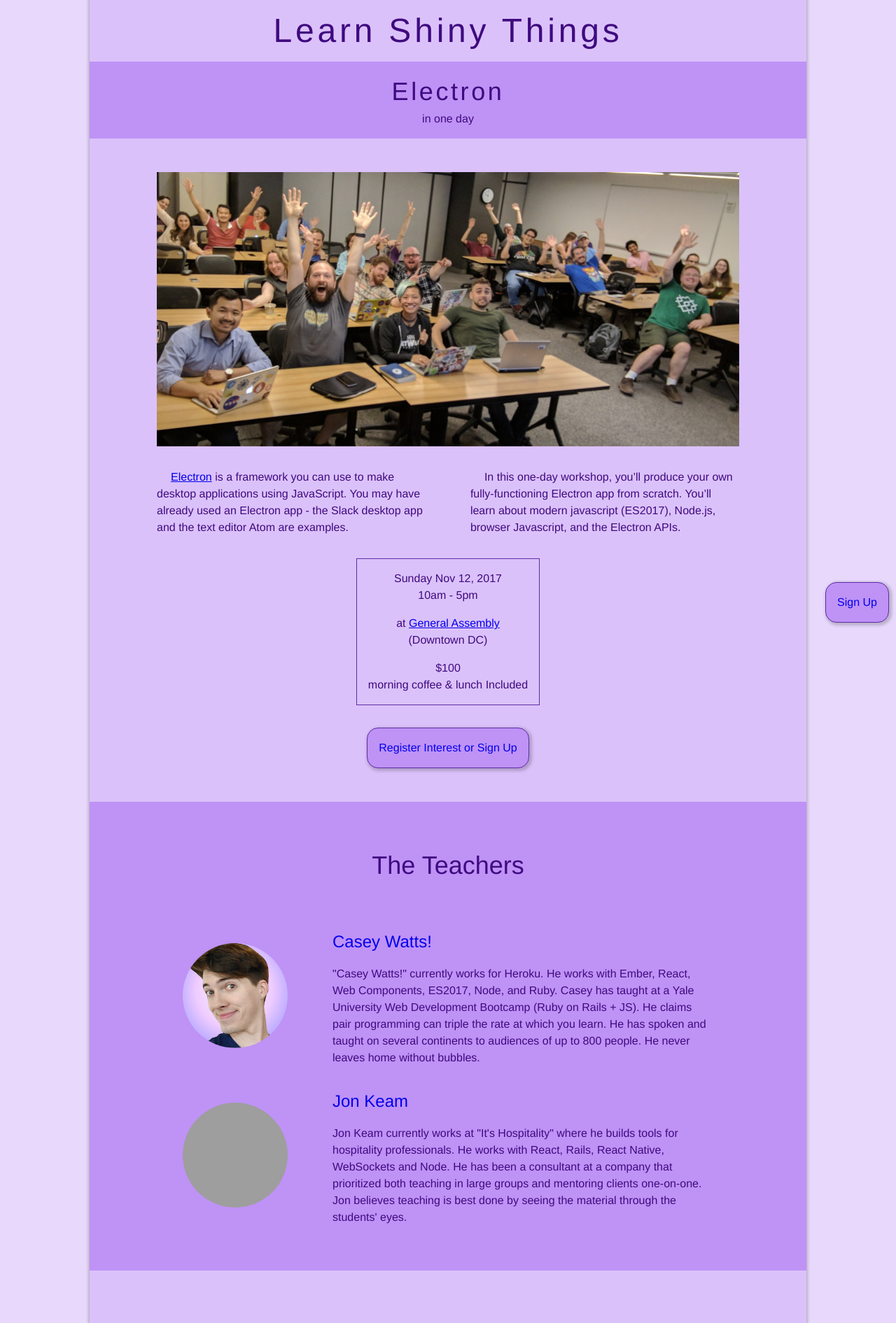
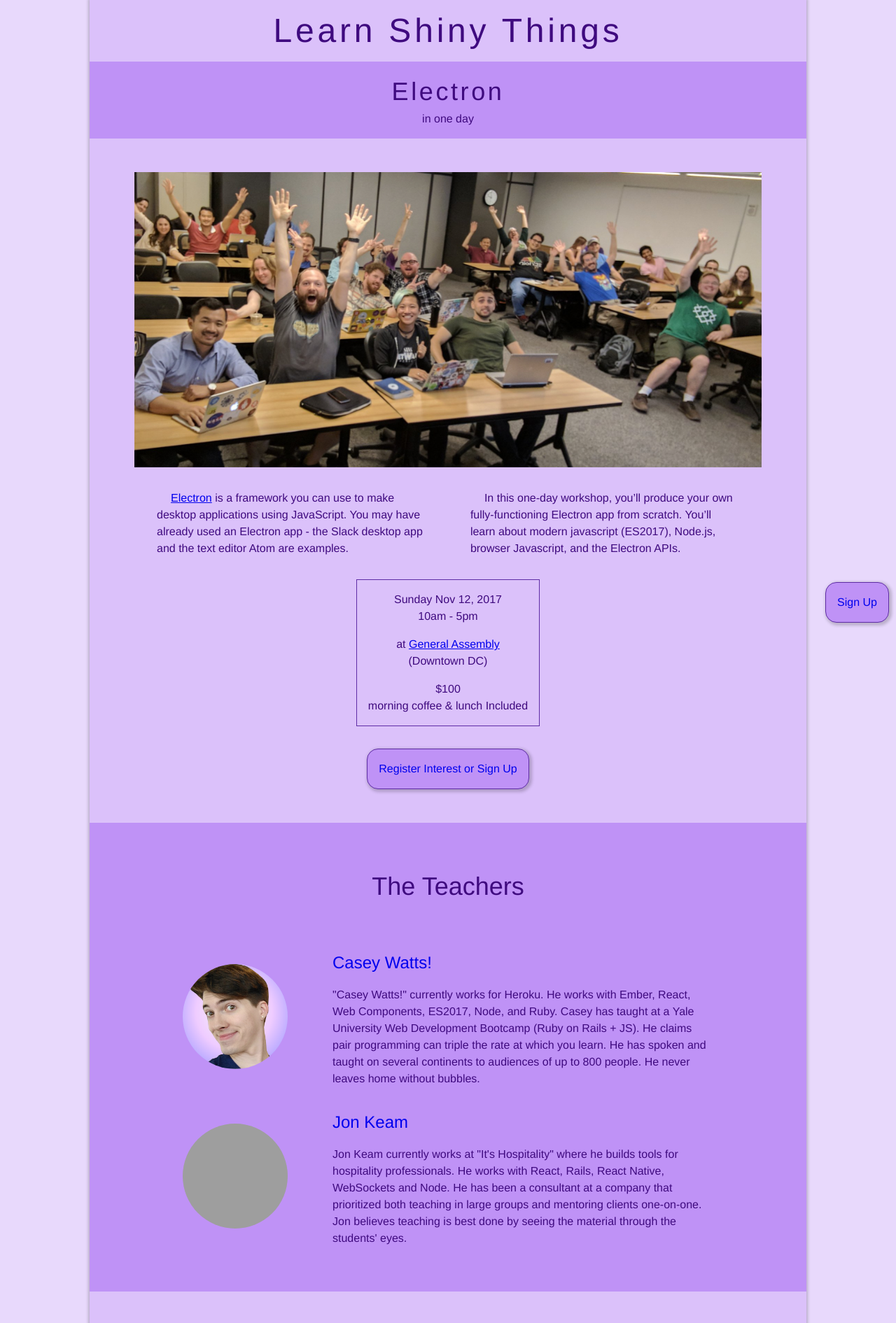
Before and after one commit to learnshinythings/learnshinythings.github.io, a Jekyll site: the page built from electron.md, in a window 1280 px wide. Shown: the top 1891 px of the page at 70% size. Built offline with Jekyll 4.4.1, drawn with Linux system fonts in a browser that asks for light colours; nearby versions of some CDN libraries; grey boxes are pictures that could not be loaded.

Commit message:
image slightly wider

```diff
--- a/electron.md
+++ b/electron.md
@@ -16,7 +16,7 @@ layout: general
 
 <div class="bg-purp-light pa4-ns tc">
 
-<div class="flex items-center justify-center mh5 mv3">
+<div class="flex items-center justify-center mh4 mv3">
   <img src="/class-photo-banner.png" class="banner">
 </div>
 
```
